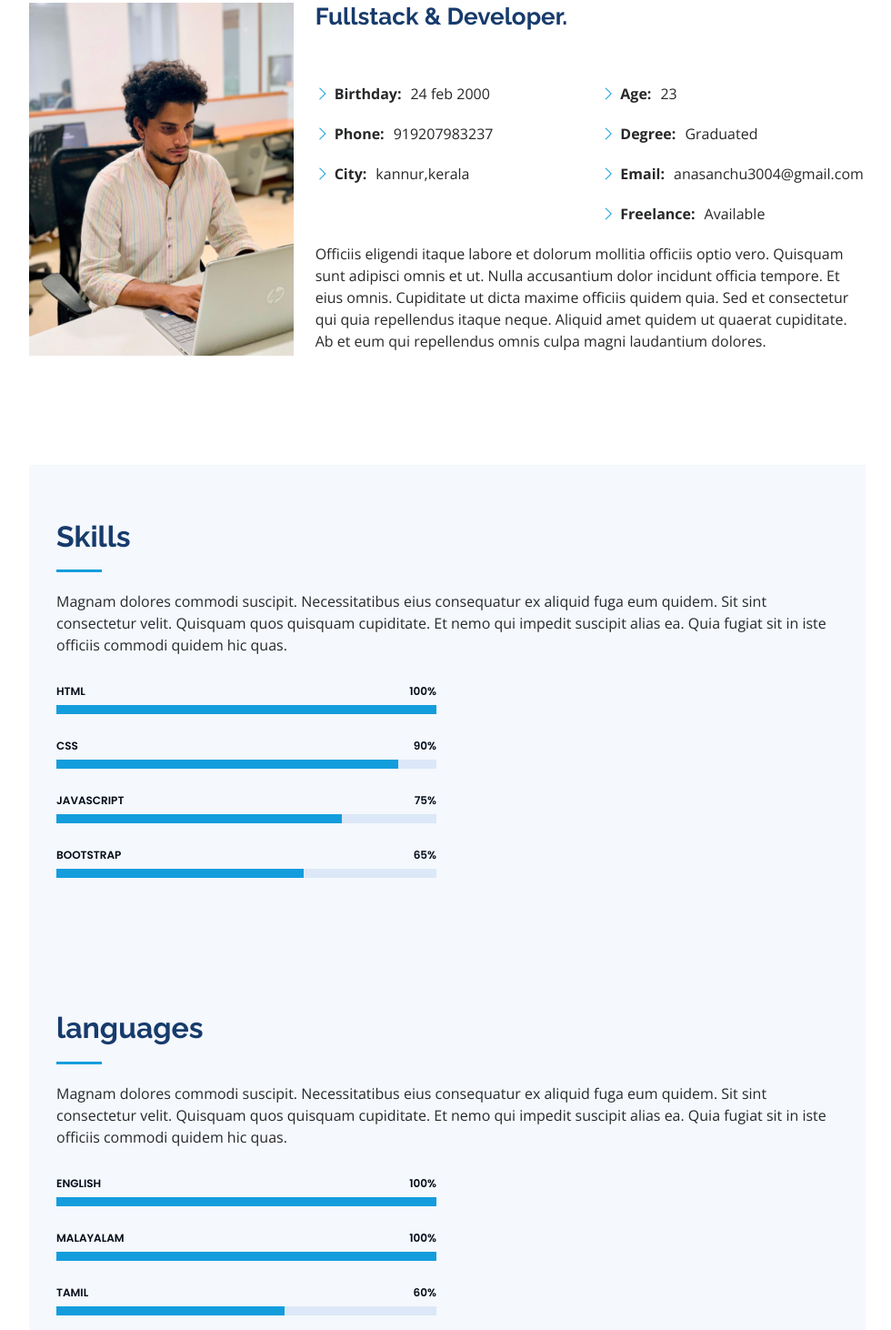
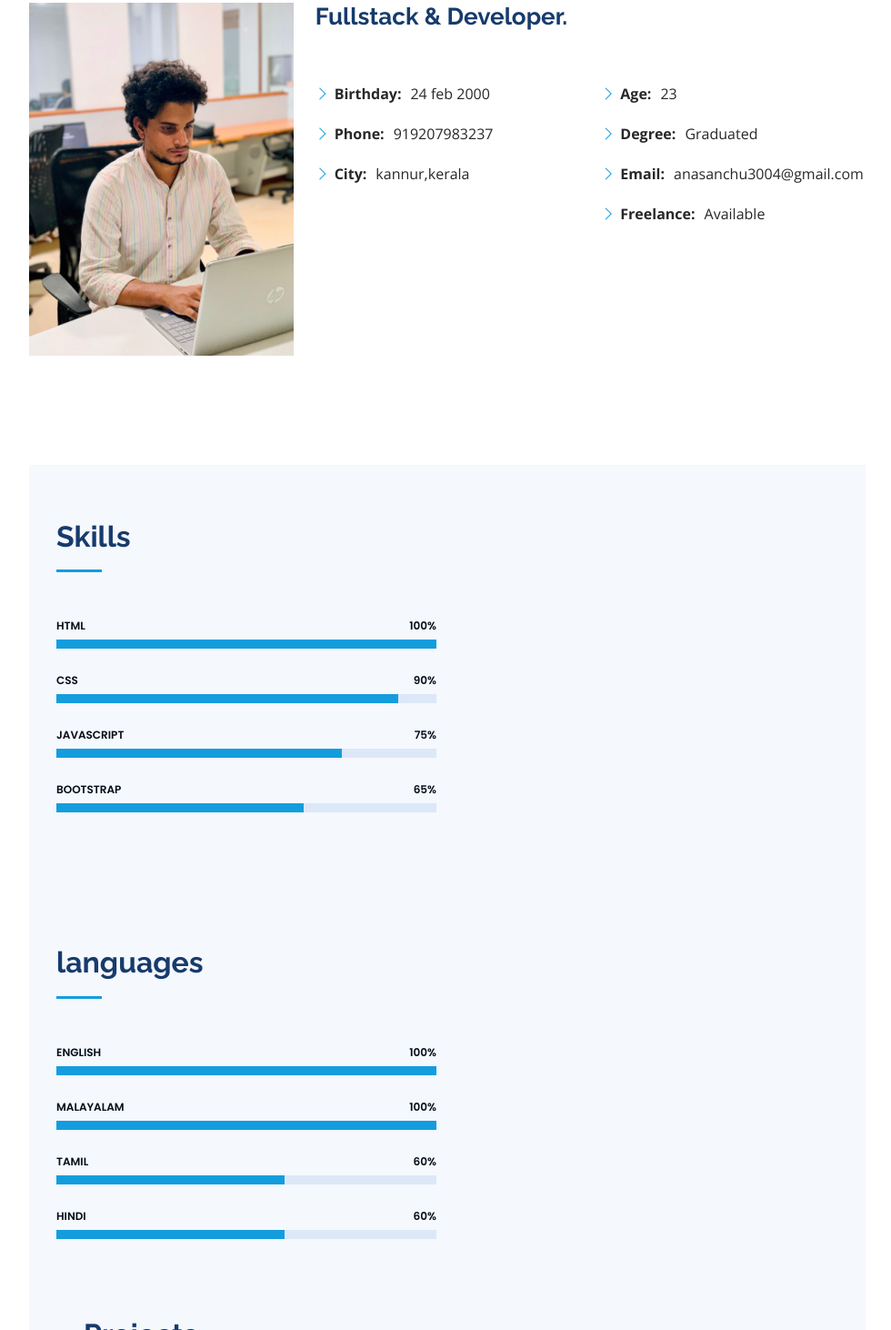
Before and after one commit to Anasmuhammedv/portfolio, a plain HTML site: page iPortfolio/index.html in a window 1280 px wide. Shown: the part 1013-2475 px from the top of the page at 91% size, without its empty margins (298-1278 px from the left). Drawn offline with nearby package versions, Linux system fonts and the light colour scheme; files whose address does not match are found by name.

Commit message:
Update index page

```diff
--- a/iPortfolio/index.html
+++ b/iPortfolio/index.html
@@ -138,12 +138,7 @@
                 </ul>
               </div>
             </div>
-            <p>
-              Officiis eligendi itaque labore et dolorum mollitia officiis optio vero. Quisquam sunt adipisci omnis et
-              ut. Nulla accusantium dolor incidunt officia tempore. Et eius omnis.
-              Cupiditate ut dicta maxime officiis quidem quia. Sed et consectetur qui quia repellendus itaque neque.
-              Aliquid amet quidem ut quaerat cupiditate. Ab et eum qui repellendus omnis culpa magni laudantium dolores.
-            </p>
+
           </div>
         </div>
 
@@ -165,9 +160,7 @@
 
             <div class="section-title">
               <h2>Skills</h2>
-              <p>Magnam dolores commodi suscipit. Necessitatibus eius consequatur ex aliquid fuga eum quidem. Sit sint
-                consectetur velit. Quisquam quos quisquam cupiditate. Et nemo qui impedit suscipit alias ea. Quia fugiat
-                sit in iste officiis commodi quidem hic quas.</p>
+
             </div>
 
             <div class="row skills-content">
@@ -220,9 +213,7 @@
 
             <div class="section-title">
               <h2>languages</h2>
-              <p>Magnam dolores commodi suscipit. Necessitatibus eius consequatur ex aliquid fuga eum quidem. Sit sint
-                consectetur velit. Quisquam quos quisquam cupiditate. Et nemo qui impedit suscipit alias ea. Quia fugiat
-                sit in iste officiis commodi quidem hic quas.</p>
+
             </div>
 
             <div class="row skills-content">
@@ -270,7 +261,7 @@
 
                   <div class="section-title">
                     <h2>Projects</h2>
-                    <!-- <p>Magnam dolores commodi suscipit. Necessitatibus eius consequatur ex aliquid fuga eum quidem. Sit sint consectetur velit. Quisquam quos quisquam cupiditate. Et nemo qui impedit suscipit alias ea. Quia fugiat sit in iste officiis commodi quidem hic quas.</p> -->
+
                   </div>
                   <br><br>
 
@@ -278,14 +269,10 @@
                     <div class="col-lg-6 col-md-6 icon-box" data-aos="fade-up">
                      <a href="https://anasmuhammedv.github.io/w3school/navigation%20.html"> <img src="assets/img/navbar.png" alt="" height="300px" width="500px" class="projects"></a>
                       <h4>W3school navigation bar using html and css</h4>
-                      <!-- <div class="icon"><i class="bi bi-briefcase"></i></div>
-            <h4 class="title"><a href="">Lorem Ipsum</a></h4>
-            <p class="description">Voluptatum deleniti atque corrupti quos dolores et quas molestias excepturi sint occaecati cupiditate non provident</p> -->
+
                     </div>
                     <div class="col-lg-6 col-md-6 icon-box p-r-10" data-aos="fade-up" data-aos-delay="100">
-                      <!-- <div class="icon"><i class="bi bi-card-checklist"></i></div>
-            <h4 class="title"><a href="">Dolor Sitema</a></h4>
-            <p class="description">Minim veniam, quis nostrud exercitation ullamco laboris nisi ut aliquip ex ea commodo consequat tarad limino ata</p> -->
+
                      <a href="https://anasmuhammedv.github.io/linkedin/linkedin"><img src="assets/img/linkedin.png" alt="" height="300px" width="500px" class="projects"></a>
                       <h4>linkedin Home page using html and css</h4>
 
```
